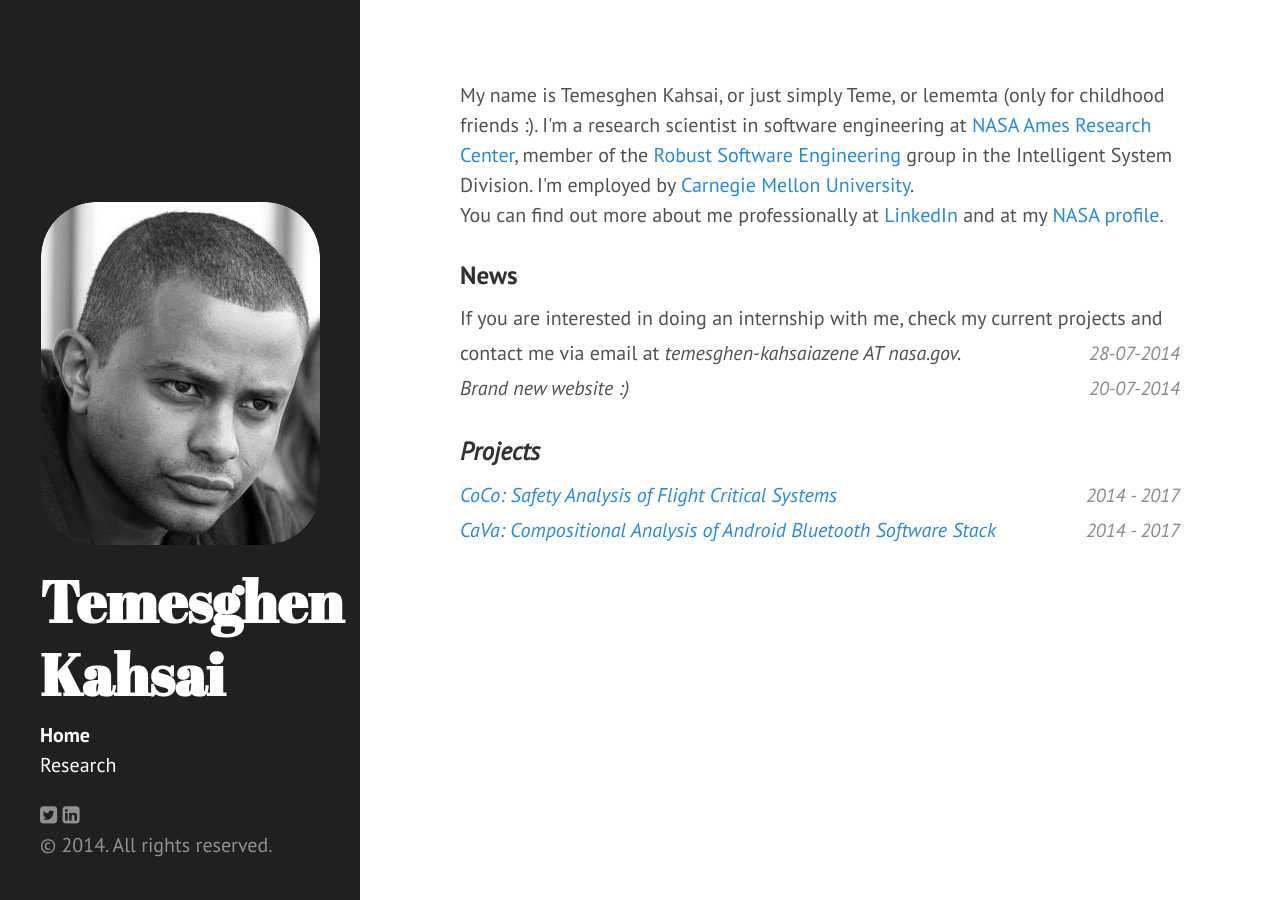
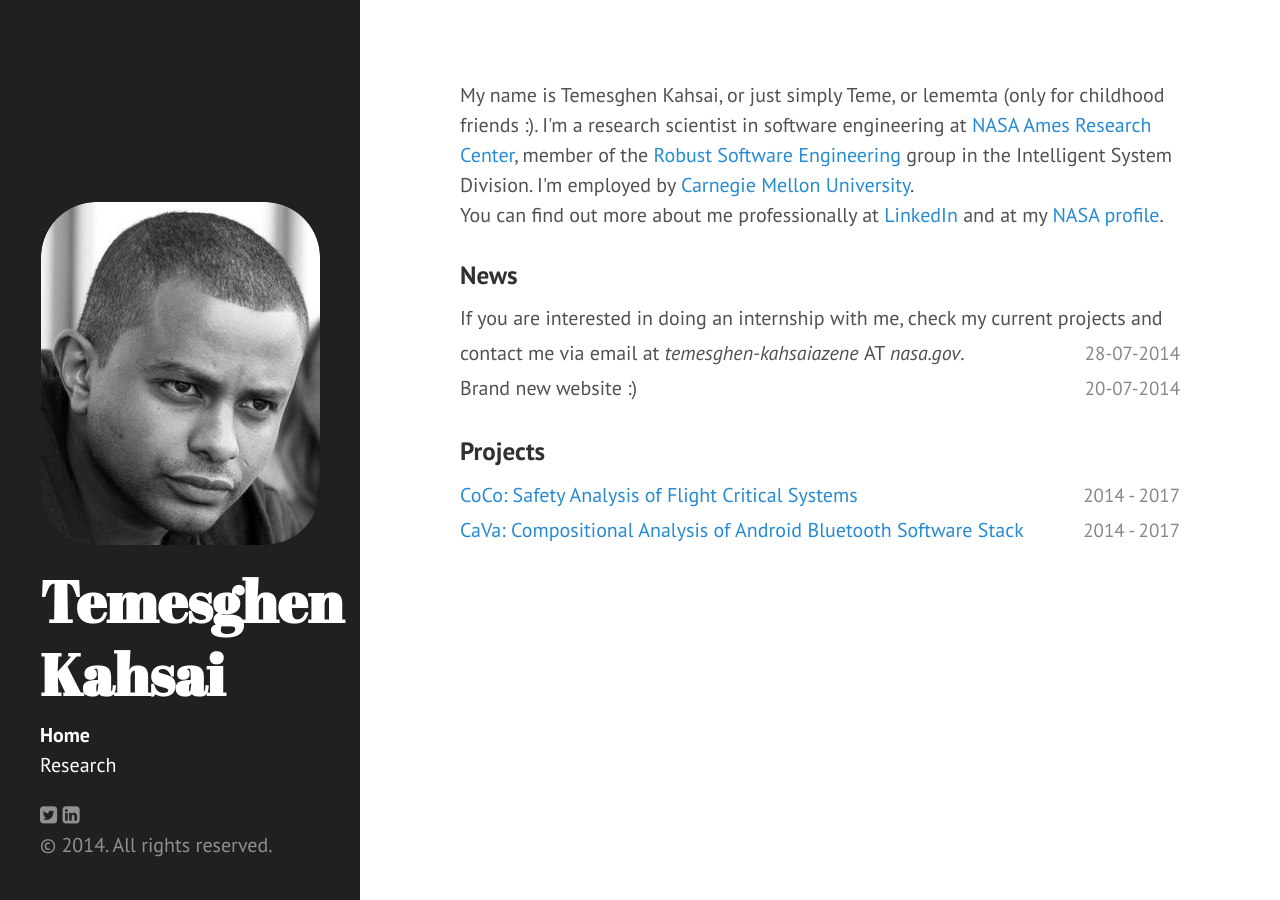
Before and after one commit to lememta/lememta.github.io, a Jekyll site: the page built from index.html, in a window 1280 px wide. Built offline with Jekyll 4.4.1, drawn with Linux system fonts in a browser that asks for light colours; nearby versions of some CDN libraries; the list of posts is cut into pages by our own code.

Commit message:
new post

```diff
--- a/index.html
+++ b/index.html
@@ -13,7 +13,7 @@
 
     <h3>News</h3>
     <ul class="things">
-      <li> If you are interested in doing an internship with me, check my current projects and contact me via email at <i> temesghen-kahsaiazene <i> AT <i>nasa.gov</i>.
+      <li> If you are interested in doing an internship with me, check my current projects and contact me via email at <i> temesghen-kahsaiazene </i> AT <i>nasa.gov</i>.
         <span class ="posted-date"> 28-07-2014</span>
       </li>
       <li> Brand new website :)
```
